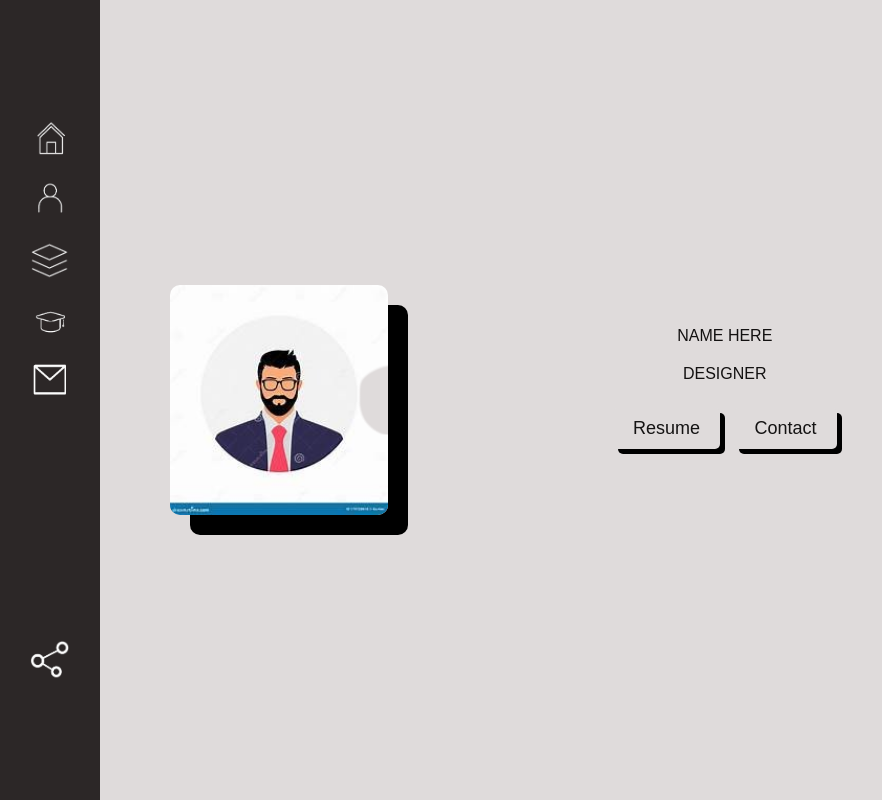
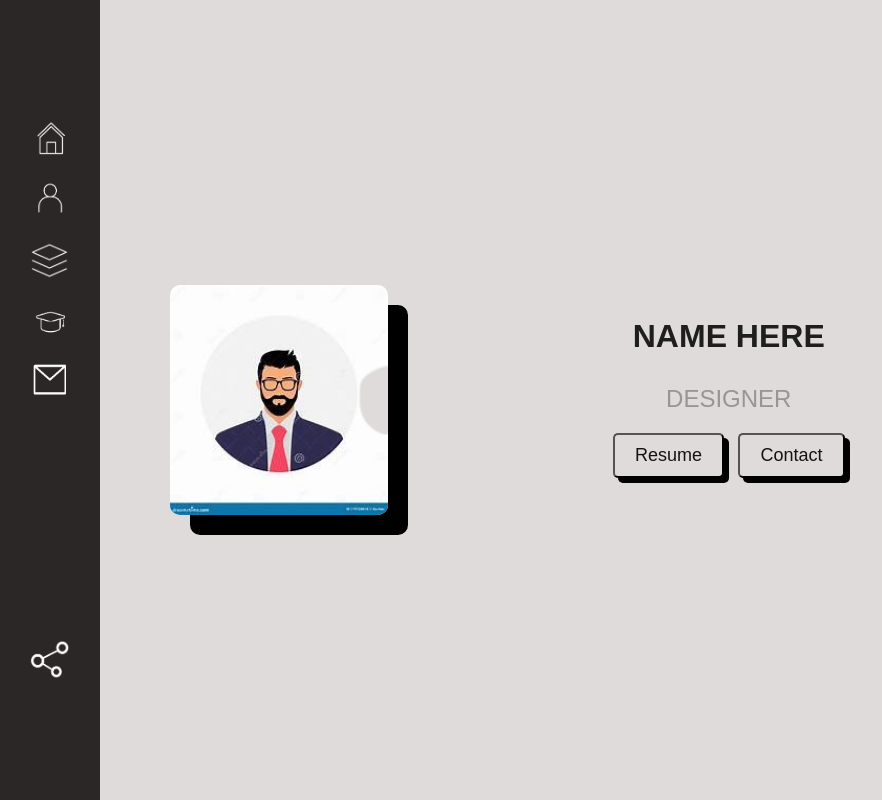
Before and after one commit to Olisabelema/WebsiteDesign, a plain HTML site: page index.html in a window 1280 px wide. Shown: the whole page, without its empty margins (0-882 px from the left). Drawn offline with Linux system fonts and the light colour scheme.

Commit message:
Fresh Update

```diff
--- a/index.html
+++ b/index.html
@@ -21,16 +21,15 @@
     </div>
     <div class="content">
         <img src="icon/Male.png" alt="Male Image icon" class="background-image">
-        <div class="overlay">
             <div class="text-box">
-                <p>NAME HERE</p>
-                <p>DESIGNER</p>
-                <p>
-                    <a href="path/to/your/resume.pdf" class="btn">Resume</a>
-                    <a href="path/to/contact/page" class="btn">Contact</a>
-                </p>
+                <h1>NAME HERE</h1>
+                <h2>DESIGNER</h2>
+
+                <h3>
+                    <button class="button">Resume</button>
+                    <button class="button">Contact</button>
+                </h3>
             </div>
-        </div>
         </div>
 
 
--- a/style.css
+++ b/style.css
@@ -103,14 +103,14 @@ header {
 }
 
 /* Specific styles for each line */
-.text-box p.line1 {
+.text-box h1 {
     font-size: 32px; /* Largest font size for Line 1 */
     font-weight: bolder; /* Make it bold for emphasis */
     color: rgb(30, 30, 30); /* Darker grey color for more contrast */
     margin-bottom: 30px; /* 30px space between Line 1 and Line 2 */
 }
 
-.text-box p.line2 {
+.text-box h2 {
     font-size: 24px; /* Slightly smaller font size for Line 2 */
     font-weight: lighter;
     color: rgb(150, 150, 150); /* Light grey color for lighter text */
@@ -118,12 +118,12 @@ header {
 }
 
 
-.text-box p.line3 {
+.text-box h3 {
     font-size: 16px; /* Smaller font size for Line 3 */
 }
 
 /* Style the buttons within the text box */
-.text-box .btn {
+.text-box .button {
     display: inline-block;
     padding: 10px 20px;
     margin: 5px; /* Space between buttons */
@@ -138,7 +138,7 @@ header {
     min-width: 100px; /* Ensure buttons have a minimum width */
 }
 
-.text-box .btn:hover {
+.text-box .button:hover {
     background-color: rgba(255, 255, 255, 0.4); /* Slightly darker background on hover */
     transform: scale(1.05); /* Slightly enlarge the button on hover */
 }
```
